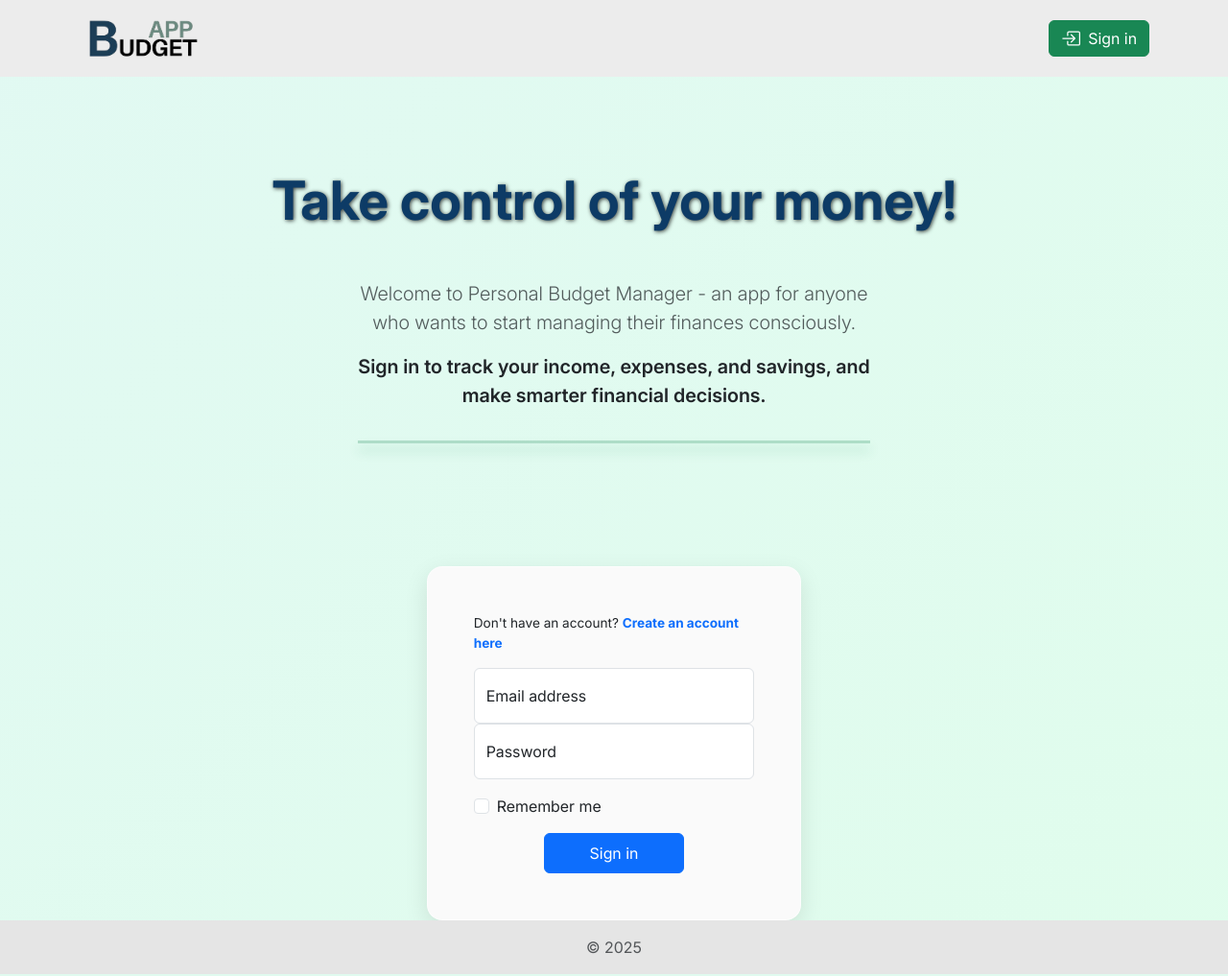
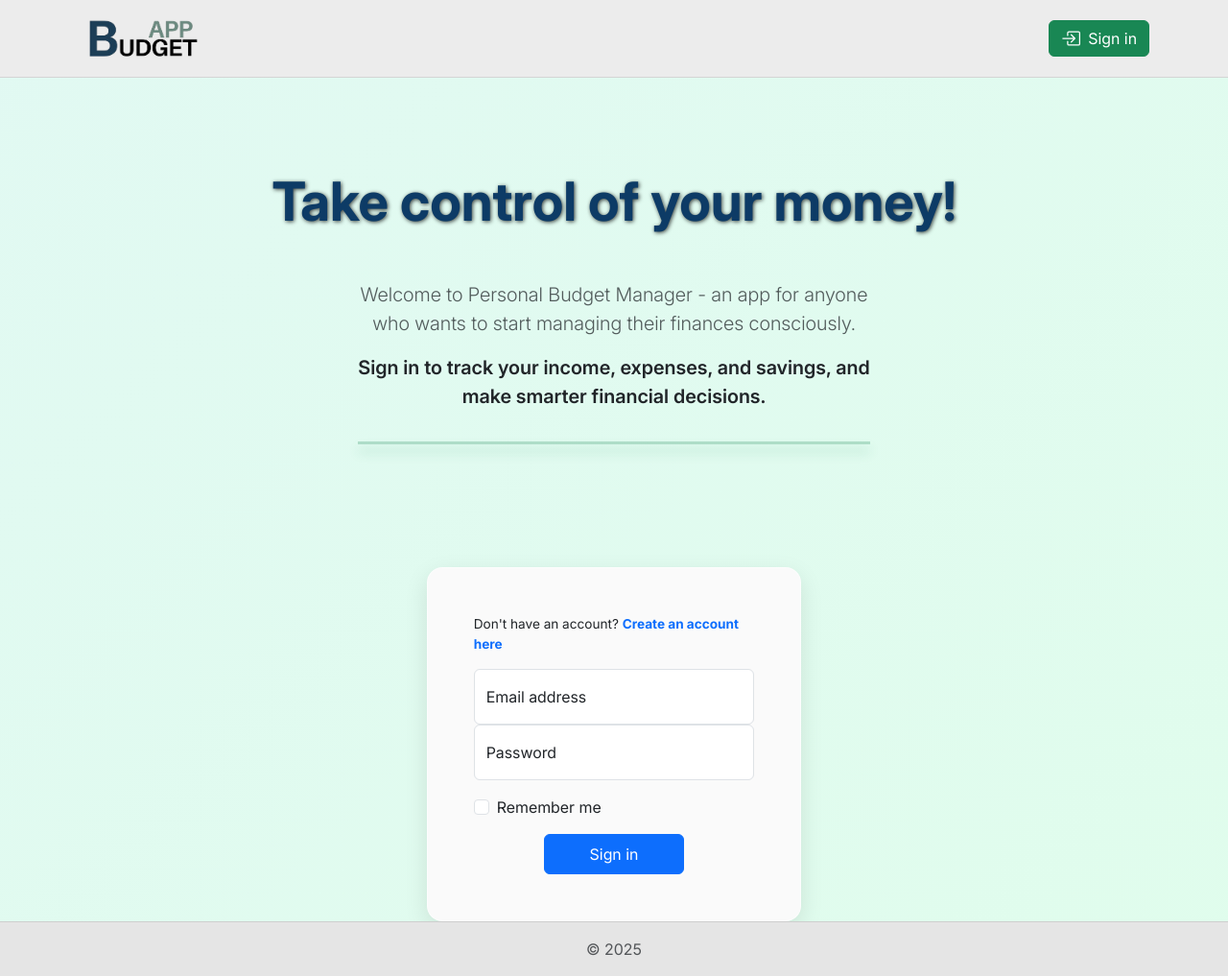
Before and after one commit to Karrroll/personal-budget-manager, a PHP site: page / in a window 1280 px wide. Shown: the whole page at 96% size. Run offline with PHP 8.4, Linux system fonts and the light colour scheme.

Commit message:
Add border to header and footer

```diff
--- a/style.css
+++ b/style.css
@@ -56,6 +56,7 @@ body {
 
 #header {
   background-color: var(--bg-header);
+  border-bottom: 1px solid rgba(0, 0, 0, 0.1);
 }
 
 #signin-form {
@@ -70,6 +71,7 @@ body {
 
 #footer {
   background-color: var(--bg-footer);
+  border-top: 1px solid rgba(0, 0, 0, 0.1);
 }
 
 h1 {
```
